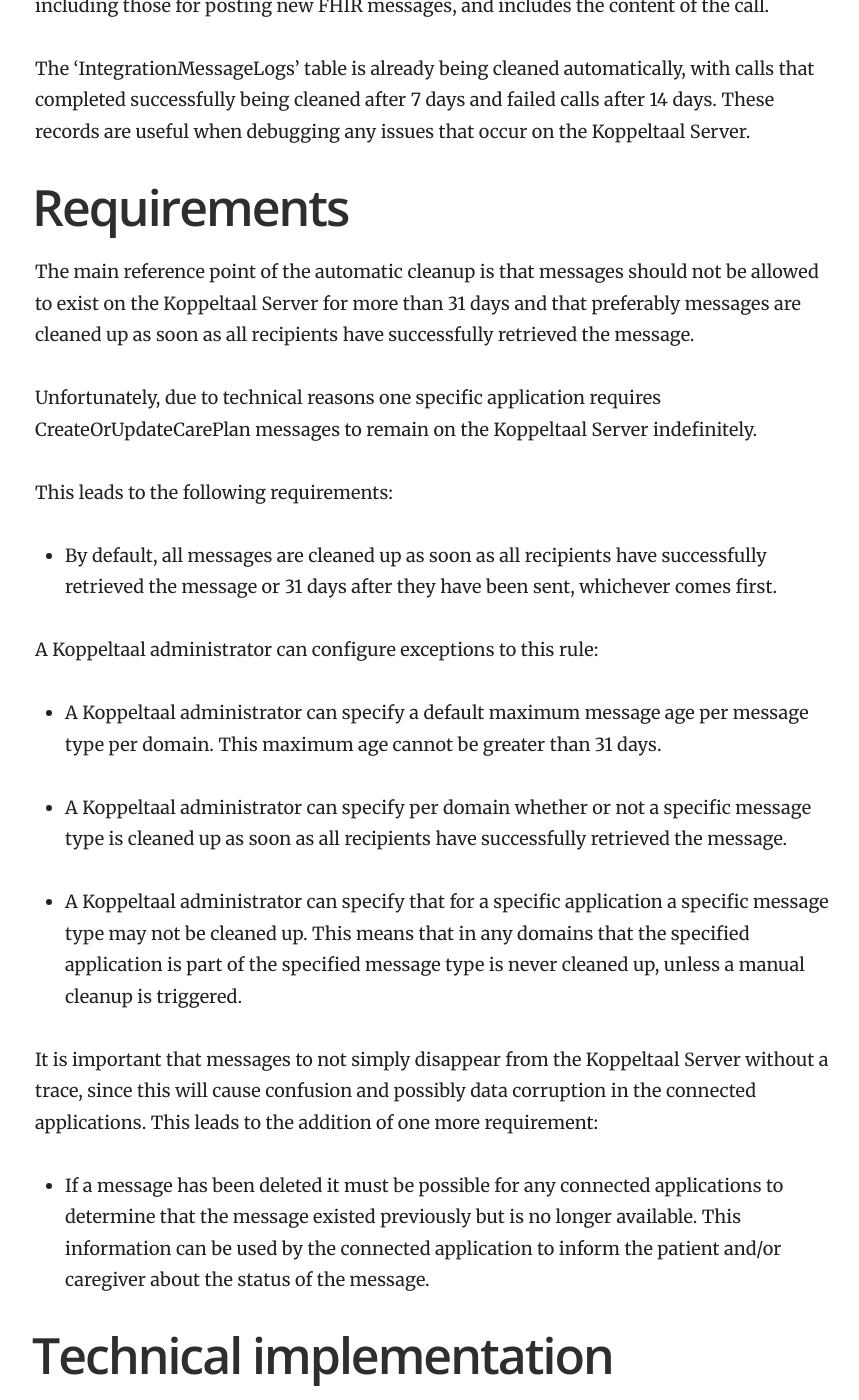
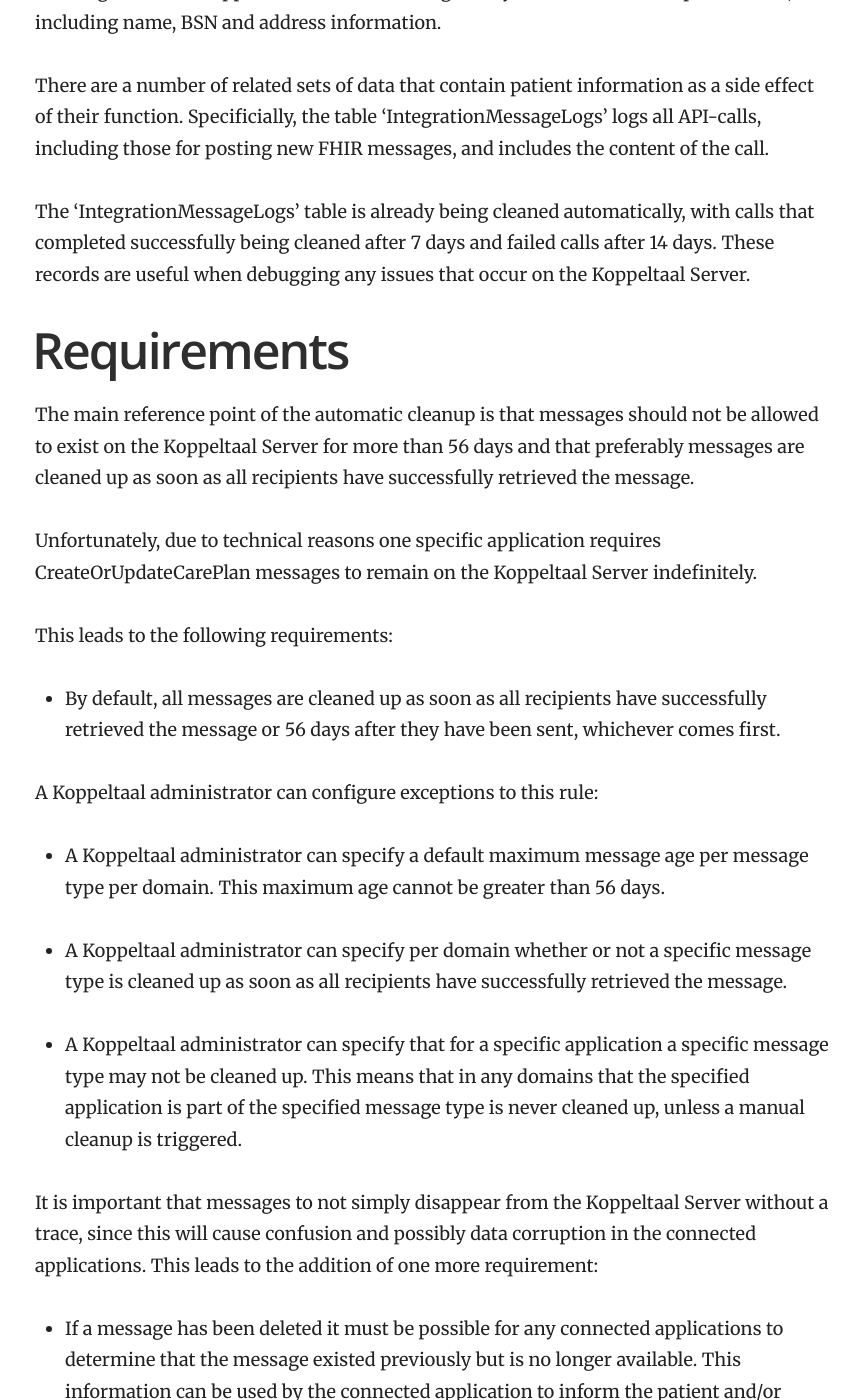
Before and after one commit to Koppeltaal/Koppeltaal-Documentation, a Jekyll site: the page built from _docs/koppelaal-1.2/TD-automatic-data-removal.md, in a window 1280 px wide and 1400 px high, scrolled down 1378 px. Shown: the whole window, without its empty margins (355-1214 px from the left). Built offline with Jekyll 4.4.1, drawn with Linux system fonts in a browser that asks for light colours; some of the changed text lies outside the part shown.

Commit message:
Updated TD automatic data removal after community review.

````diff
--- a/_docs/koppelaal-1.2/TD-automatic-data-removal.md
+++ b/_docs/koppelaal-1.2/TD-automatic-data-removal.md
@@ -29,6 +29,12 @@ Versie: 0.1
     <td>Bart Mehlkop</td>
     <td>Finalized TD</td>
   </tr>
+  <tr>
+    <td>1.1</td>
+    <td>23-01-2017</td>
+    <td>Bart Mehlkop</td>
+    <td>Maximum message timeout set to 56 days after community review</td>
+  </tr>
 </table>
 
 # Table of content
@@ -51,17 +57,17 @@ The ‘IntegrationMessageLogs’ table is already being cleaned automatically, w
 
 # Requirements
 
-The main reference point of the automatic cleanup is that messages should not be allowed to exist on the Koppeltaal Server for more than 31 days and that preferably messages are cleaned up as soon as all recipients have successfully retrieved the message.
+The main reference point of the automatic cleanup is that messages should not be allowed to exist on the Koppeltaal Server for more than 56 days and that preferably messages are cleaned up as soon as all recipients have successfully retrieved the message.
 
 Unfortunately, due to technical reasons one specific application requires CreateOrUpdateCarePlan messages to remain on the Koppeltaal Server indefinitely.
 
 This leads to the following requirements:
 
-* By default, all messages are cleaned up as soon as all recipients have successfully retrieved the message or 31 days after they have been sent, whichever comes first.
+* By default, all messages are cleaned up as soon as all recipients have successfully retrieved the message or 56 days after they have been sent, whichever comes first.
 
 A Koppeltaal administrator can configure exceptions to this rule:
 
-* A Koppeltaal administrator can specify a default maximum message age per message type per domain. This maximum age cannot be greater than 31 days.
+* A Koppeltaal administrator can specify a default maximum message age per message type per domain. This maximum age cannot be greater than 56 days.
 
 * A Koppeltaal administrator can specify per domain whether or not a specific message type is cleaned up as soon as all recipients have successfully retrieved the message.
 
@@ -76,7 +82,7 @@ It is important that messages to not simply disappear from the Koppeltaal Server
 To support future changes to the legal requirements the global maximum message age is configured as a setting in the application config.xml:
 
 ```xml
-<setting name="global-maximum-message-age" value="31" />
+<setting name="global-maximum-message-age" value="56" />
 ```
 
 The data structure relevant to the requirements listed in the previous section is summarized in the diagram below.
````
